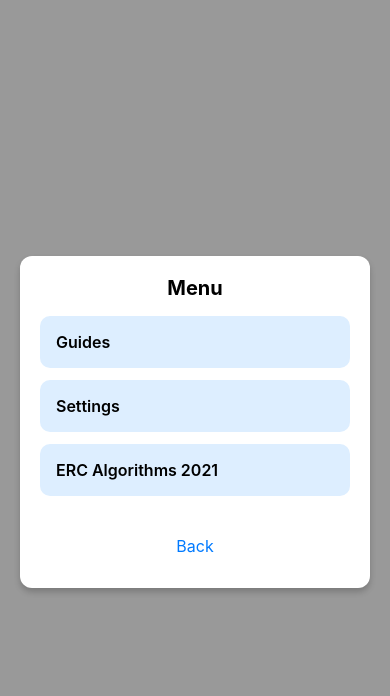
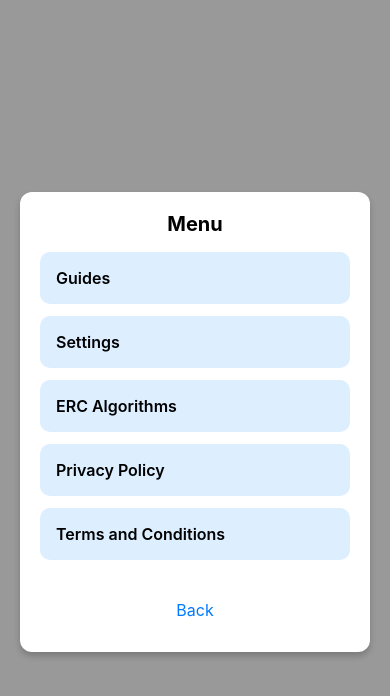
Before and after one commit to tsolom01/eAnakopi_MOB, a React Native app: screen / in a window 390 px wide. Both pictures are taken after a click on the button "Menu". Shown: the top 696 px of the page. Built offline with nearby package versions, Linux system fonts and the light colour scheme; no server answers.

Commit message:
Disclaimer and terms of use

```diff
--- a/components/screens/Menu/MenuModal/MenuModal.js
+++ b/components/screens/Menu/MenuModal/MenuModal.js
@@ -1,56 +1,71 @@
-
-import AlgorithmModal from "../MenuAlgorithmModal/AlgorithmModal";
-import SettingsModal from "../MenuSettingsModal/SettingsModal";
-import GuidesModal from "../MenuGuidesModal/GuidesModal";
-import {scale, confirmButtonLeftOffset, WINDOW_HEIGHT,WINDOW_WIDTH} from '../../../../utils/scale';
-import React, {useEffect, useState} from 'react';
-import {    Modal,        Text,    TouchableOpacity,    View } from 'react-native';
+import AlgorithmModal from '../MenuAlgorithmModal/AlgorithmModal';
+import SettingsModal from '../MenuSettingsModal/SettingsModal';
+import GuidesModal from '../MenuGuidesModal/GuidesModal';
+import React, { useState } from 'react';
+import { Modal, Text, TouchableOpacity, View, Linking } from 'react-native';
 import modalStyles from './styles';
 import styles from './styles';
-import {useTranslation} from "react-i18next"; // local
+import { useTranslation } from 'react-i18next';
+import { config } from '../../../../constants/config';
 
-
-
+const openLegalDocument = async (path) => {
+    const url = `${config.apiBaseUrl}${path}`;
+    const canOpen = await Linking.canOpenURL(url);
+    if (canOpen) {
+        await Linking.openURL(url);
+    }
+};
 
 const MenuModal = ({
-                         visible,
-                         setShowMenuModal,
-                     }) => {
-    const { t,i18n } = useTranslation();
+    visible,
+    setShowMenuModal,
+}) => {
+    const { t } = useTranslation();
     const [showAlgorithmsModal, setShowAlgorithmsModal] = useState(false);
     const [showSettingsModal, setShowSettingsModal] = useState(false);
     const [showGuidesModal, setShowGuidesModal] = useState(false);
-
 
     return (
         <Modal visible={visible} animationType="slide">
             <View style={modalStyles.modalContainer}>
                 <View style={styles.modalContent}>
                     <Text style={modalStyles.title}>{t('menu')}</Text>
-                    <TouchableOpacity style={[styles.reasonButton,styles.info]} onPress={() => {
+                    <TouchableOpacity style={[styles.reasonButton, styles.info]} onPress={() => {
                         setShowGuidesModal(true);
                     }}>
-                        <Text style={[styles.label]}>{t('menuModal.guide')}</Text>
+                        <Text style={styles.label}>{t('menuModal.guide')}</Text>
                     </TouchableOpacity>
-                    <TouchableOpacity style={[styles.reasonButton,styles.info]} onPress={() => {
+                    <TouchableOpacity style={[styles.reasonButton, styles.info]} onPress={() => {
                         setShowSettingsModal(true);
                     }}>
-                        <Text style={[styles.label]}>{t('menuModal.settings')}</Text>
+                        <Text style={styles.label}>{t('menuModal.settings')}</Text>
                     </TouchableOpacity>
-                    <TouchableOpacity style={[styles.reasonButton,styles.info]} onPress={() => {
+                    <TouchableOpacity style={[styles.reasonButton, styles.info]} onPress={() => {
                         setShowAlgorithmsModal(true);
                     }}>
-                        <Text style={[styles.label]}>{t('menuModal.ercAlgorithms')}</Text>
+                        <Text style={styles.label}>{t('menuModal.ercAlgorithms')}</Text>
                     </TouchableOpacity>
-                    <TouchableOpacity style={[styles.cancelButton]} onPress={() => setShowMenuModal(false)}>
-                        <Text style={[styles.cancelText]}>{t('back')}</Text>
+                    <TouchableOpacity
+                        style={[styles.reasonButton, styles.info]}
+                        onPress={() => openLegalDocument('/privacy')}
+                    >
+                        <Text style={styles.label}>{t('menuModal.privacyPolicy')}</Text>
+                    </TouchableOpacity>
+                    <TouchableOpacity
+                        style={[styles.reasonButton, styles.info]}
+                        onPress={() => openLegalDocument('/terms')}
+                    >
+                        <Text style={styles.label}>{t('menuModal.termsAndConditions')}</Text>
+                    </TouchableOpacity>
+                    <TouchableOpacity style={styles.cancelButton} onPress={() => setShowMenuModal(false)}>
+                        <Text style={styles.cancelText}>{t('back')}</Text>
                     </TouchableOpacity>
                 </View>
             </View>
 
             <AlgorithmModal
                 visible={showAlgorithmsModal}
-                setShowAlgorithmsModal = {setShowAlgorithmsModal}
+                setShowAlgorithmsModal={setShowAlgorithmsModal}
             />
 
             <SettingsModal
@@ -60,13 +75,9 @@ const MenuModal = ({
 
             <GuidesModal
                 visible={showGuidesModal}
-                setShowGuidesModal = {setShowGuidesModal}
+                setShowGuidesModal={setShowGuidesModal}
             />
-
         </Modal>
-
-
-
     );
 };
 
--- a/i18n/locales/en.json
+++ b/i18n/locales/en.json
@@ -200,7 +200,9 @@
   "menuModal": {
     "settings": "Settings",
     "guide" : "Guides",
-    "ercAlgorithms" : "ERC Algorithms 2021"
+    "ercAlgorithms" : "ERC Algorithms",
+    "privacyPolicy": "Privacy Policy",
+    "termsAndConditions": "Terms and Conditions"
   },
 
   "settingModal": {
--- a/i18n/locales/gr.json
+++ b/i18n/locales/gr.json
@@ -197,7 +197,9 @@
   "menuModal": {
     "settings": "Ρυθμίσεις",
     "guide": "Οδηγός",
-    "ercAlgorithms": "Αλγόριθμοι ERC 2021"
+    "ercAlgorithms": "Αλγόριθμοι ERC",
+    "privacyPolicy": "Πολιτική Απορρήτου",
+    "termsAndConditions": "Όροι και Προϋποθέσεις"
   },
   "settingModal": {
     "cprCycleDuration": "Διάρκεια κύκλου ΚΑΡΠΑ (δευτ.)"
```
